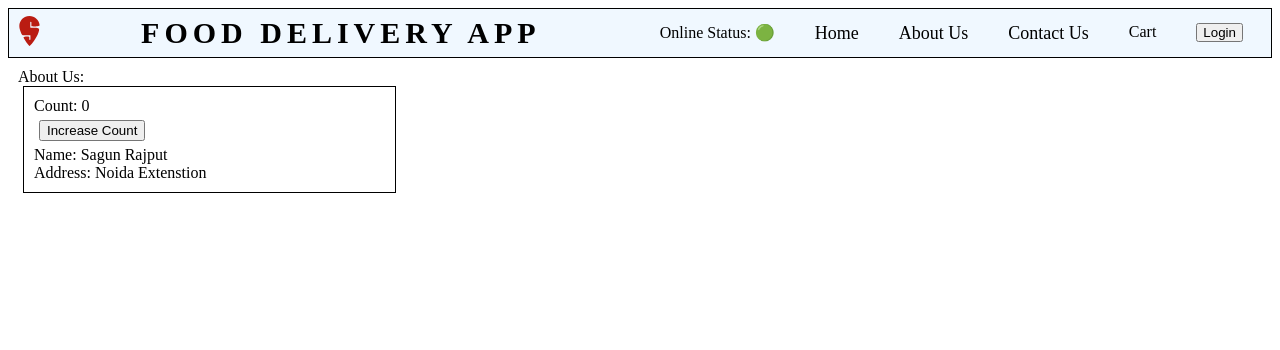
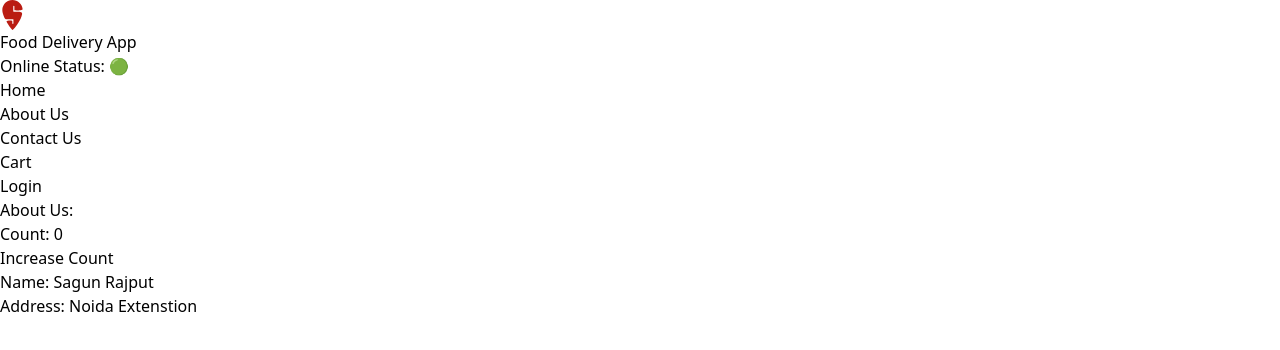
Before and after one commit to Sagun-rajput/SwiggyClone_React, a React (Vite) app: page /aboutUs in a window 1280 px wide. Shown: the top 350 px of the page. Built offline with nearby package versions, Linux system fonts and the light colour scheme.

Commit message:
configure tailwind

```diff
--- a/index.css
+++ b/index.css
@@ -1,61 +1,3 @@
-*{box-sizing: border-box;}
-.header{display: flex;height: 50px; align-items: center; justify-content: space-between;padding: 8px;
-    border: 1px solid black;
-    background-color: aliceblue;}
-.navItems{
-    display: flex;
-    margin: 0;
-    padding: 0;
-}
-.navItems > li {margin: 10px; padding:10px; list-style-type: none;}
-.nav-header{
-    height: 100%;
-    display: flex;
-    align-items: center;}
-.search{
-    margin: 10px;
-    text-decoration: none;
-}
-li>a{
-    text-decoration: none;
-        color: #000;
-        font-size: 18px;
-}
-.pd10{margin: 10px;}
-.srch{width: 80%;
-    height: 25px;}
-.SearchBar{width: 50%;}
-.btn{padding: 5px;
-    margin: 0 10px;}
-.search{display: flex; justify-content: space-between;}
-.card-container:hover{
-    border: 1px solid black;
-    cursor: pointer;
-}
-.df{display: flex;}
-.card-container{
-    width: 200px;
-    padding: 5px;
-    background-color: #f0f0f0;
-    margin: 10px;
-}
-.vegN{justify-content: space-between;
-    margin-right: 20px;
-}
-.button{
-    margin: 5px;
-}
-.mt5{
-    margin-top: 5px;
-}
-.mb10{margin-bottom: 10px;}
-.res-Image{
-    width: 100%;
-}
-.card-header{
-    display: flex;
-    flex-wrap: wrap;
-}
-.login{padding: 0 5px;}
-.headline{text-transform: uppercase;letter-spacing: 5px; font-size: 30px;margin: 0;}.tdn{text-decoration: none; color: #000;}
-.aboutCard{border: 1px solid black; padding: 10px; margin: 0 5px; width: 30%;}
+@tailwind base;
+@tailwind components;
+@tailwind utilities;
--- a/package.json
+++ b/package.json
@@ -19,7 +19,9 @@
   "homepage": "https://github.com/Sagun-rajput/SwiggyClone_React#readme",
   "devDependencies": {
     "parcel": "^2.12.0",
-    "process": "^0.11.10"
+    "postcss": "^8.4.35",
+    "process": "^0.11.10",
+    "tailwindcss": "^3.4.1"
   },
   "dependencies": {
     "react": "^18.2.0",
--- /dev/null
+++ b/tailwind.config.js
@@ -0,0 +1,10 @@
+/** @type {import('tailwindcss').Config} */
+module.exports = {
+  content: [
+    "./src/**/*.{html,js}",
+  ],
+  theme: {
+    extend: {},
+  },
+  plugins: [],
+}
```
Also changed, not shown: .postcssrc (added), 1 other file (tests, documents, lock files or other folders).
